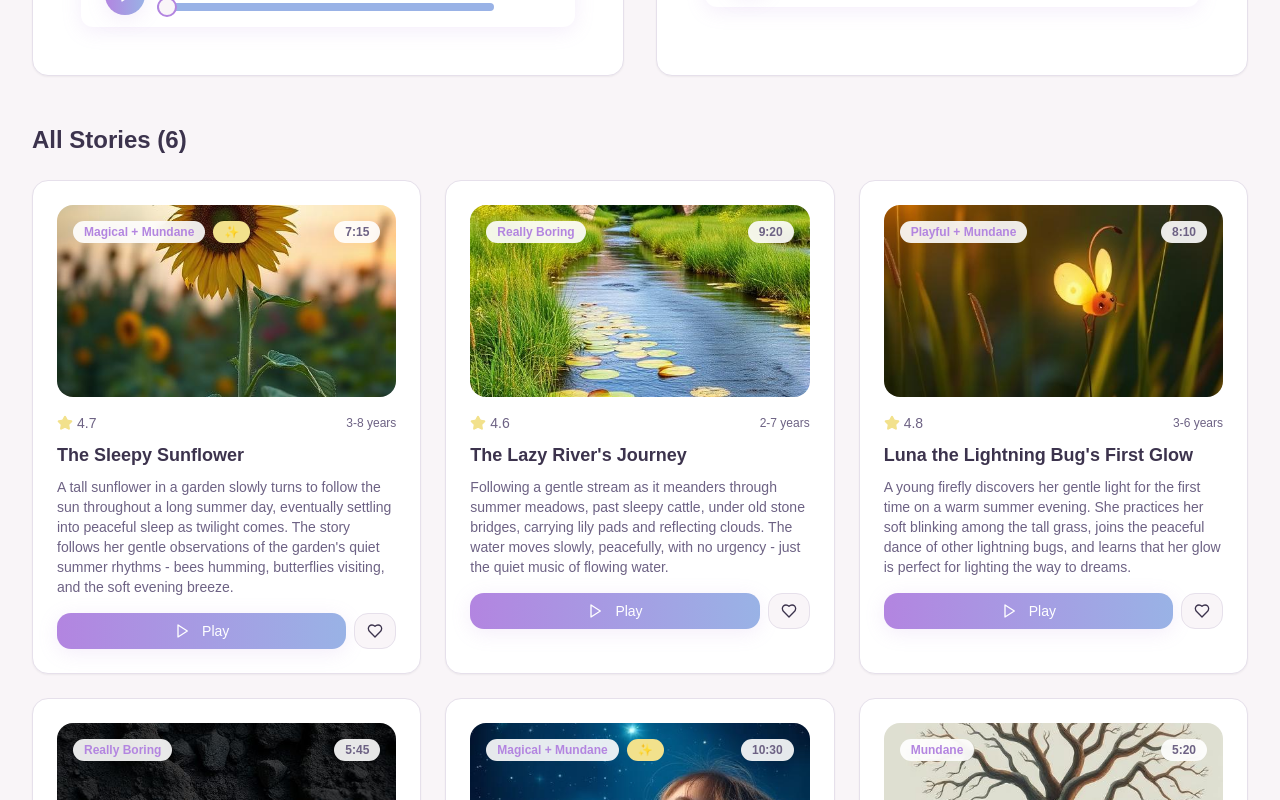
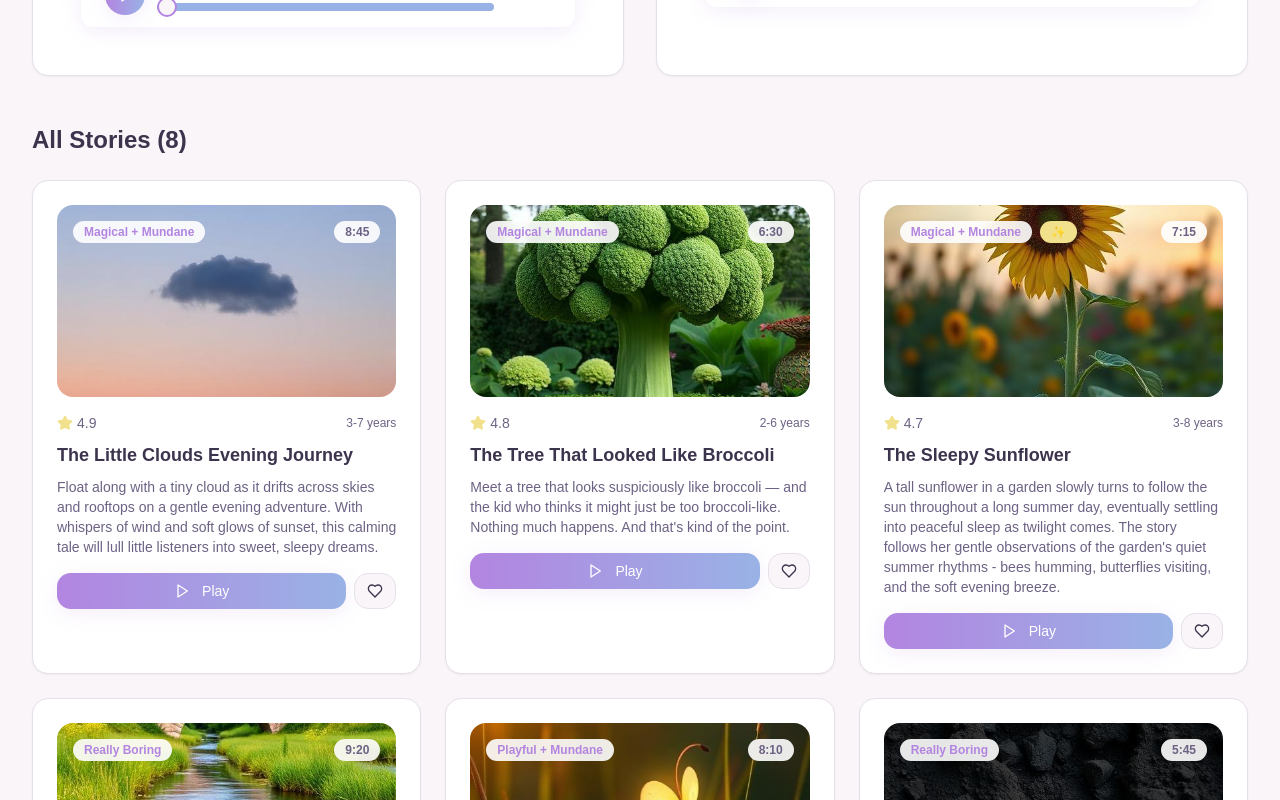
Before and after one commit to brookejoli/snoozies-dreamy-haven, a React (Vite) app: page /stories in a window 1280 px wide. Shown: the part 920-1720 px from the top of the page. Built offline with nearby package versions, Linux system fonts and the light colour scheme.

Commit message:
Fix duplicate stories on Stories page
Removed duplicate story entries from the Stories page to ensure uniqueness and improve content management.
- edited src/pages/Stories.tsx

```diff
--- a/src/pages/Stories.tsx
+++ b/src/pages/Stories.tsx
@@ -22,6 +22,30 @@ const Stories = () => {
   const styles = ['All', 'Magical', 'Mundane', 'Magical + Mundane', 'Playful + Mundane', 'Really Boring'];
 
   const stories = [
+    {
+      id: 1,
+      title: "The Little Clouds Evening Journey",
+      description: "Float along with a tiny cloud as it drifts across skies and rooftops on a gentle evening adventure. With whispers of wind and soft glows of sunset, this calming tale will lull little listeners into sweet, sleepy dreams.",
+      duration: "8:45",
+      style: "Magical + Mundane",
+      image: littleCloudJourneyImage,
+      featured: false,
+      rating: 4.9,
+      ageGroup: "3-7 years",
+      youtubeUrl: "https://www.youtube.com/@snooziestories"
+    },
+    {
+      id: 2,
+      title: "The Tree That Looked Like Broccoli",
+      description: "Meet a tree that looks suspiciously like broccoli — and the kid who thinks it might just be too broccoli-like. Nothing much happens. And that's kind of the point.",
+      duration: "6:30",
+      style: "Magical + Mundane",
+      image: broccoliTreeImage,
+      featured: false,
+      rating: 4.8,
+      ageGroup: "2-6 years",
+      youtubeUrl: "https://www.youtube.com/@snooziestories"
+    },
     {
       id: 3,
       title: "The Sleepy Sunflower",
```
